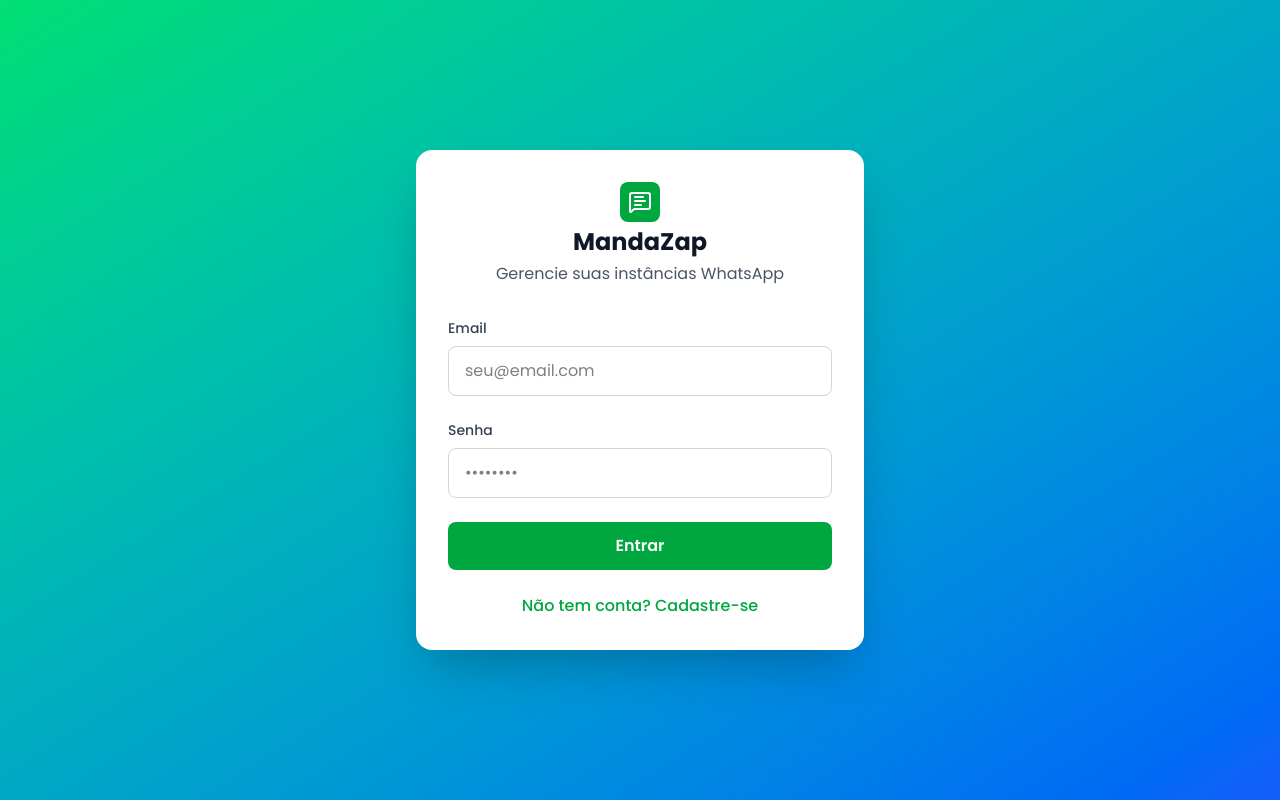
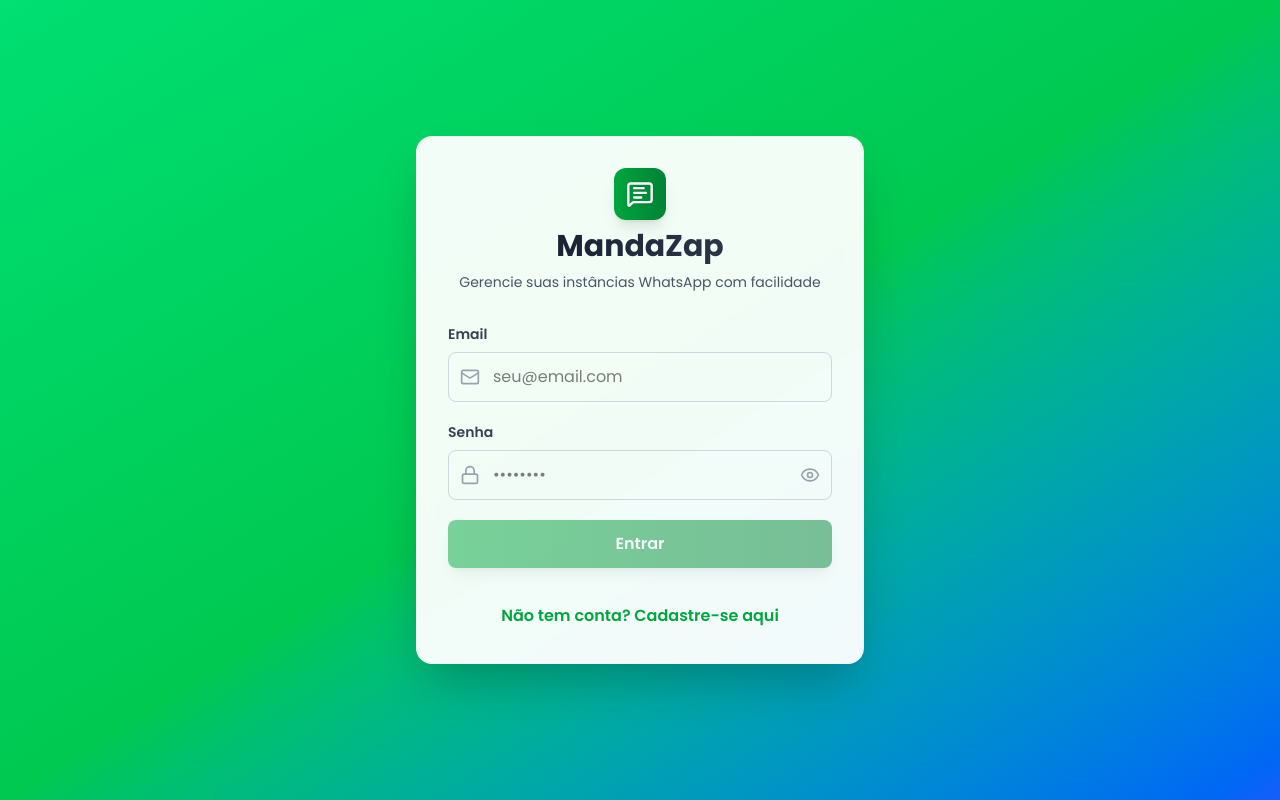
Before and after one commit to GabrielFeijo/mandazap-client, a React (Vite) app: page / in a window 1280 px wide. Built offline with nearby package versions, Linux system fonts and the light colour scheme.

Commit message:
feat: enhance modals with validation, error handling, and keyboard accessibility

```diff
--- a/src/components/CreateInstanceModal.tsx
+++ b/src/components/CreateInstanceModal.tsx
@@ -1,5 +1,6 @@
-import React, { useState } from 'react';
+import React, { useState, useEffect, useRef, useCallback } from 'react';
 import { useMutation, useQueryClient } from '@tanstack/react-query';
+import { AlertCircle, Loader2 } from 'lucide-react';
 import { api } from '../services/api';
 
 interface CreateInstanceModalProps {
@@ -7,66 +8,186 @@ interface CreateInstanceModalProps {
 	onClose: () => void;
 }
 
+interface CreateInstanceData {
+	name: string;
+}
+
 export const CreateInstanceModal: React.FC<CreateInstanceModalProps> = ({
 	isOpen,
 	onClose,
 }) => {
 	const [name, setName] = useState('');
+	const [hasInteracted, setHasInteracted] = useState(false);
 	const queryClient = useQueryClient();
+	const inputRef = useRef<HTMLInputElement>(null);
+	const modalRef = useRef<HTMLDivElement>(null);
+
+	const isNameValid = name.trim().length >= 2;
+	const showError = hasInteracted && !isNameValid;
 
 	const createMutation = useMutation({
-		mutationFn: (name: string) => api.instances.create(name),
+		mutationFn: (data: CreateInstanceData) => api.instances.create(data.name),
 		onSuccess: () => {
 			queryClient.invalidateQueries({ queryKey: ['instances'] });
-			setName('');
-			onClose();
+			handleClose();
+		},
+		onError: (error) => {
+			console.error('Error creating instance:', error);
 		},
 	});
 
-	const handleSubmit = () => {
-		if (name.trim()) {
-			createMutation.mutate(name);
+	const handleClose = useCallback(() => {
+		setName('');
+		setHasInteracted(false);
+		createMutation.reset();
+		onClose();
+	}, [onClose, createMutation]);
+
+	const handleSubmit = useCallback(
+		(e?: React.FormEvent) => {
+			e?.preventDefault();
+			setHasInteracted(true);
+
+			if (isNameValid && !createMutation.isPending) {
+				createMutation.mutate({ name: name.trim() });
+			}
+		},
+		[name, isNameValid, createMutation]
+	);
+
+	const handleNameChange = useCallback(
+		(e: React.ChangeEvent<HTMLInputElement>) => {
+			setName(e.target.value);
+			if (!hasInteracted) setHasInteracted(true);
+		},
+		[hasInteracted]
+	);
+
+	useEffect(() => {
+		const handleEscape = (e: KeyboardEvent) => {
+			if (e.key === 'Escape' && isOpen) {
+				handleClose();
+			}
+		};
+
+		if (isOpen) {
+			document.addEventListener('keydown', handleEscape);
+			document.body.style.overflow = 'hidden';
 		}
-	};
+
+		return () => {
+			document.removeEventListener('keydown', handleEscape);
+			document.body.style.overflow = 'unset';
+		};
+	}, [isOpen, handleClose]);
+
+	const handleBackdropClick = useCallback(
+		(e: React.MouseEvent) => {
+			if (e.target === e.currentTarget) {
+				handleClose();
+			}
+		},
+		[handleClose]
+	);
 
 	if (!isOpen) return null;
 
 	return (
-		<div className='fixed inset-0 bg-black/50 flex items-center justify-center p-4 z-50'>
-			<div className='bg-white rounded-2xl p-6 max-w-md w-full'>
-				<h3 className='text-lg font-semibold mb-4'>Nova Instância</h3>
+		<div
+			className='fixed inset-0 bg-black/50 flex items-center justify-center p-4 z-50 animate-in fade-in duration-200'
+			onClick={handleBackdropClick}
+			role='dialog'
+			aria-modal='true'
+			aria-labelledby='modal-title'
+		>
+			<div
+				ref={modalRef}
+				className='bg-white rounded-2xl p-6 max-w-md w-full shadow-2xl animate-in zoom-in-95 duration-200'
+				onClick={(e) => e.stopPropagation()}
+			>
+				<div className='flex items-center justify-between mb-6'>
+					<h3
+						id='modal-title'
+						className='text-xl font-semibold text-gray-900'
+					>
+						Nova Instância
+					</h3>
+				</div>
 
-				<div>
-					<div className='mb-4'>
-						<label className='block text-sm font-medium text-gray-700 mb-2'>
+				<form onSubmit={handleSubmit}>
+					<div className='mb-6'>
+						<label
+							htmlFor='instance-name'
+							className='block text-sm font-medium text-gray-700 mb-2'
+						>
 							Nome da Instância
 						</label>
 						<input
+							ref={inputRef}
+							id='instance-name'
 							type='text'
 							value={name}
-							onChange={(e) => setName(e.target.value)}
-							className='w-full px-4 py-3 border border-gray-300 rounded-lg focus:ring-2 focus:ring-green-500 focus:border-transparent'
+							onChange={handleNameChange}
+							className={`w-full px-4 py-3 border rounded-lg transition-all duration-200 ${
+								showError
+									? 'border-red-300 focus:ring-2 focus:ring-red-500 focus:border-red-500'
+									: 'border-gray-300 focus:ring-2 focus:ring-green-500 focus:border-transparent'
+							} outline-none`}
 							placeholder='Ex: Vendas, Suporte, Pessoal...'
+							maxLength={50}
+							aria-invalid={showError}
+							aria-describedby={showError ? 'name-error' : undefined}
 						/>
+
+						<div className='mt-1.5 text-xs text-gray-500 text-right'>
+							{name.length}/50
+						</div>
+
+						{showError && (
+							<p
+								id='name-error'
+								className='mt-2 text-sm text-red-600 flex items-center'
+							>
+								<AlertCircle className='w-4 h-4 mr-1' />
+								Nome deve ter pelo menos 2 caracteres
+							</p>
+						)}
 					</div>
+
+					{createMutation.isError && (
+						<div className='mb-4 p-3 bg-red-50 border border-red-200 rounded-lg'>
+							<p className='text-sm text-red-700 flex items-center'>
+								<AlertCircle className='w-4 h-4 mr-2' />
+								Erro ao criar instância. Tente novamente.
+							</p>
+						</div>
+					)}
 
 					<div className='flex space-x-3'>
 						<button
 							type='button'
-							onClick={onClose}
-							className='flex-1 px-4 py-2 border border-gray-300 text-gray-700 rounded-lg hover:bg-gray-50 transition-colors'
+							onClick={handleClose}
+							disabled={createMutation.isPending}
+							className='flex-1 px-4 py-3 border border-gray-300 text-gray-700 rounded-lg hover:bg-gray-50 transition-colors disabled:opacity-50 disabled:cursor-not-allowed font-medium'
 						>
 							Cancelar
 						</button>
 						<button
-							onClick={handleSubmit}
-							disabled={createMutation.isPending}
-							className='flex-1 bg-green-600 text-white py-2 px-4 rounded-lg hover:bg-green-700 transition-colors disabled:opacity-50'
+							type='submit'
+							disabled={createMutation.isPending || !isNameValid}
+							className='flex-1 bg-green-600 text-white py-3 px-4 rounded-lg hover:bg-green-700 transition-all duration-200 disabled:opacity-50 disabled:cursor-not-allowed font-medium flex items-center justify-center '
 						>
-							{createMutation.isPending ? 'Criando...' : 'Criar'}
+							{createMutation.isPending ? (
+								<>
+									<Loader2 className='animate-spin mr-2 h-4 w-4' />
+									Criando...
+								</>
+							) : (
+								'Criar Instância'
+							)}
 						</button>
 					</div>
-				</div>
+				</form>
 			</div>
 		</div>
 	);
--- a/src/components/LoginForm.tsx
+++ b/src/components/LoginForm.tsx
@@ -1,104 +1,298 @@
-import React, { useState } from 'react';
-import { MessageSquareText } from 'lucide-react';
+import React, { useState, useCallback } from 'react';
+import {
+	MessageSquareText,
+	Eye,
+	EyeOff,
+	Mail,
+	Lock,
+	User,
+	AlertCircle,
+} from 'lucide-react';
 import { useAuth } from '../hooks/useAuth';
+
+interface FormData {
+	email: string;
+	password: string;
+	name: string;
+}
+
+interface FormErrors {
+	email?: string;
+	password?: string;
+	name?: string;
+	general?: string;
+}
 
 export const LoginForm: React.FC = () => {
 	const [isLogin, setIsLogin] = useState(true);
-	const [email, setEmail] = useState('');
-	const [password, setPassword] = useState('');
-	const [name, setName] = useState('');
+	const [showPassword, setShowPassword] = useState(false);
 	const [loading, setLoading] = useState(false);
+	const [errors, setErrors] = useState<FormErrors>({});
+
+	const [formData, setFormData] = useState<FormData>({
+		email: '',
+		password: '',
+		name: '',
+	});
+
 	const { login, register } = useAuth();
 
-	const handleSubmit = async () => {
-		if (!email || !password || password.length < 6 || (!isLogin && !name))
+	const validateForm = useCallback((): FormErrors => {
+		const newErrors: FormErrors = {};
+
+		const emailRegex = /^[^\s@]+@[^\s@]+\.[^\s@]+$/;
+		if (!formData.email) {
+			newErrors.email = 'Email é obrigatório';
+		} else if (!emailRegex.test(formData.email)) {
+			newErrors.email = 'Email deve ter um formato válido';
+		}
+
+		if (!formData.password) {
+			newErrors.password = 'Senha é obrigatória';
+		} else if (formData.password.length < 6) {
+			newErrors.password = 'Senha deve ter pelo menos 6 caracteres';
+		}
+
+		if (!isLogin && !formData.name.trim()) {
+			newErrors.name = 'Nome é obrigatório';
+		}
+
+		return newErrors;
+	}, [formData, isLogin]);
+
+	const handleInputChange = useCallback(
+		(field: keyof FormData, value: string) => {
+			setFormData((prev) => ({ ...prev, [field]: value }));
+
+			if (errors[field]) {
+				setErrors((prev) => {
+					const newErrors = { ...prev };
+					delete newErrors[field];
+					return newErrors;
+				});
+			}
+		},
+		[errors]
+	);
+
+	const handleSubmit = useCallback(
+		async (e: React.FormEvent) => {
+			e.preventDefault();
+
+			const formErrors = validateForm();
+			if (Object.keys(formErrors).length > 0) {
+				setErrors(formErrors);
 				return;
+			}
 
 			setLoading(true);
+			setErrors({});
 
 			try {
 				if (isLogin) {
-				await login(email, password);
+					await login(formData.email, formData.password);
 				} else {
-				await register(email, password, name);
+					await register(formData.email, formData.password, formData.name);
 				}
 			} catch (error) {
-			console.error(
-				error instanceof Error ? error.message : 'Erro desconhecido'
-			);
+				const errorMessage =
+					error instanceof Error ? error.message : 'Erro desconhecido';
+				setErrors({ general: errorMessage });
+				console.error('Auth error:', errorMessage);
 			} finally {
 				setLoading(false);
 			}
-	};
+		},
+		[formData, isLogin, login, register, validateForm]
+	);
+
+	const toggleMode = useCallback(() => {
+		setIsLogin(!isLogin);
+		setErrors({});
+		setFormData((prev) => ({ ...prev, name: '' }));
+	}, [isLogin]);
+
+	const handleKeyDown = useCallback(
+		(e: React.KeyboardEvent) => {
+			if (e.key === 'Enter' && !loading) {
+				handleSubmit(e);
+			}
+		},
+		[handleSubmit, loading]
+	);
+
+	const isFormValid =
+		formData.email &&
+		formData.password &&
+		formData.password.length >= 6 &&
+		(isLogin || formData.name.trim());
 
 	return (
-		<div className='min-h-screen bg-gradient-to-br from-green-400 to-blue-600 flex items-center justify-center p-4'>
-			<div className='bg-white rounded-2xl shadow-2xl w-full max-w-md p-8'>
-				<div className='text-center space-y-1 mb-8'>
-					<div className='bg-green-600 p-2 rounded-lg w-fit mx-auto'>
-						<MessageSquareText className='w-6 h-6 text-white' />
+		<div className='min-h-screen bg-gradient-to-br from-green-400 via-green-500 to-blue-600 flex items-center justify-center p-4'>
+			<div className='bg-white/95 backdrop-blur-sm rounded-2xl shadow-2xl w-full max-w-md p-8 animate-in fade-in duration-500'>
+				<div className='text-center space-y-2 mb-8'>
+					<div className='bg-gradient-to-r from-green-600 to-green-700 p-3 rounded-xl w-fit mx-auto shadow-lg'>
+						<MessageSquareText className='w-7 h-7 text-white drop-shadow-sm' />
 					</div>
-					<h1 className='text-2xl font-bold text-gray-900'>MandaZap</h1>
-					<p className='text-gray-600'>Gerencie suas instâncias WhatsApp</p>
+					<h1 className='text-3xl font-bold bg-gradient-to-r from-gray-900 to-gray-700 bg-clip-text text-transparent'>
+						MandaZap
+					</h1>
+					<p className='text-gray-600 text-sm'>
+						Gerencie suas instâncias WhatsApp com facilidade
+					</p>
 				</div>
 
-				<div className='space-y-6'>
-					{!isLogin && (
+				{errors.general && (
+					<div className='mb-6 p-4 bg-red-50 border border-red-200 rounded-lg flex items-start space-x-3'>
+						<AlertCircle className='w-5 h-5 text-red-500 mt-0.5 flex-shrink-0' />
 						<div>
-							<label className='block text-sm font-medium text-gray-700 mb-2'>
-								Nome
-							</label>
-							<input
-								type='text'
-								value={name}
-								onChange={(e) => setName(e.target.value)}
-								className='w-full px-4 py-3 border border-gray-300 rounded-lg focus:ring-2 focus:ring-green-500 focus:border-transparent'
-								placeholder='Seu nome'
-							/>
+							<p className='text-red-800 text-sm font-medium'>
+								Erro de autenticação
+							</p>
+							<p className='text-red-700 text-sm'>{errors.general}</p>
+						</div>
 					</div>
 				)}
 
-					<div>
-						<label className='block text-sm font-medium text-gray-700 mb-2'>
+				<form
+					onSubmit={handleSubmit}
+					className='space-y-5'
+					onKeyDown={handleKeyDown}
+				>
+					{!isLogin && (
+						<div className='space-y-2'>
+							<label
+								htmlFor='name'
+								className='block text-sm font-semibold text-gray-700'
+							>
+								Nome completo
+							</label>
+							<div className='relative'>
+								<User className='absolute left-3 top-1/2 transform -translate-y-1/2 w-5 h-5 text-gray-400' />
+								<input
+									id='name'
+									type='text'
+									value={formData.name}
+									onChange={(e) => handleInputChange('name', e.target.value)}
+									className={`w-full pl-11 pr-4 py-3 border rounded-lg transition-all duration-200 focus:ring-2 focus:ring-green-500 focus:border-transparent ${
+										errors.name
+											? 'border-red-300 bg-red-50'
+											: 'border-gray-300 hover:border-gray-400 focus:bg-white'
+									} outline-none`}
+									placeholder='Seu nome completo'
+									autoComplete='name'
+								/>
+							</div>
+							{errors.name && (
+								<p className='text-red-600 text-sm flex items-center space-x-1'>
+									<AlertCircle className='w-4 h-4' />
+									<span>{errors.name}</span>
+								</p>
+							)}
+						</div>
+					)}
+
+					<div className='space-y-2'>
+						<label
+							htmlFor='email'
+							className='block text-sm font-semibold text-gray-700'
+						>
 							Email
 						</label>
+						<div className='relative'>
+							<Mail className='absolute left-3 top-1/2 transform -translate-y-1/2 w-5 h-5 text-gray-400' />
 							<input
+								id='email'
 								type='email'
-							value={email}
-							onChange={(e) => setEmail(e.target.value)}
-							className='w-full px-4 py-3 border border-gray-300 rounded-lg focus:ring-2 focus:ring-green-500 focus:border-transparent'
+								value={formData.email}
+								onChange={(e) => handleInputChange('email', e.target.value)}
+								className={`w-full pl-11 pr-4 py-3 border rounded-lg transition-all duration-200 focus:ring-2 focus:ring-green-500 focus:border-transparent ${
+									errors.email
+										? 'border-red-300 bg-red-50'
+										: 'border-gray-300 hover:border-gray-400 focus:bg-white'
+								} outline-none`}
 								placeholder='seu@email.com'
+								autoComplete='email'
 							/>
 						</div>
+						{errors.email && (
+							<p className='text-red-600 text-sm flex items-center space-x-1'>
+								<AlertCircle className='w-4 h-4' />
+								<span>{errors.email}</span>
+							</p>
+						)}
+					</div>
 
-					<div>
-						<label className='block text-sm font-medium text-gray-700 mb-2'>
+					<div className='space-y-2'>
+						<label
+							htmlFor='password'
+							className='block text-sm font-semibold text-gray-700'
+						>
 							Senha
 						</label>
+						<div className='relative'>
+							<Lock className='absolute left-3 top-1/2 transform -translate-y-1/2 w-5 h-5 text-gray-400' />
 							<input
-							type='password'
-							value={password}
-							onChange={(e) => setPassword(e.target.value)}
-							className='w-full px-4 py-3 border border-gray-300 rounded-lg focus:ring-2 focus:ring-green-500 focus:border-transparent'
+								id='password'
+								type={showPassword ? 'text' : 'password'}
+								value={formData.password}
+								onChange={(e) => handleInputChange('password', e.target.value)}
+								className={`w-full pl-11 pr-12 py-3 border rounded-lg transition-all duration-200 focus:ring-2 focus:ring-green-500 focus:border-transparent ${
+									errors.password
+										? 'border-red-300 bg-red-50'
+										: 'border-gray-300 hover:border-gray-400 focus:bg-white'
+								} outline-none`}
 								placeholder='••••••••'
+								autoComplete={isLogin ? 'current-password' : 'new-password'}
 							/>
+							<button
+								type='button'
+								onClick={() => setShowPassword(!showPassword)}
+								className='absolute right-3 top-1/2 transform -translate-y-1/2 text-gray-400 hover:text-gray-600 transition-colors'
+								tabIndex={-1}
+							>
+								{showPassword ? (
+									<EyeOff className='w-5 h-5' />
+								) : (
+									<Eye className='w-5 h-5' />
+								)}
+							</button>
+						</div>
+						{errors.password && (
+							<p className='text-red-600 text-sm flex items-center space-x-1'>
+								<AlertCircle className='w-4 h-4' />
+								<span>{errors.password}</span>
+							</p>
+						)}
 					</div>
 
 					<button
-						onClick={handleSubmit}
-						disabled={loading}
-						className='w-full bg-green-600 text-white py-3 rounded-lg font-semibold hover:bg-green-700 transition-colors disabled:opacity-50'
+						type='submit'
+						disabled={loading || !isFormValid}
+						className='w-full bg-gradient-to-r from-green-600 to-green-700 text-white py-3 rounded-lg font-semibold shadow-lg hover:from-green-700 hover:to-green-800 focus:ring-4 focus:ring-green-500/30 transition-all duration-200 disabled:opacity-50 disabled:cursor-not-allowed disabled:transform-none transform hover:scale-[1.02] active:scale-[0.98]'
 					>
-						{loading ? 'Carregando...' : isLogin ? 'Entrar' : 'Cadastrar'}
+						{loading ? (
+							<span className='flex items-center justify-center space-x-2'>
+								<div className='w-4 h-4 border-2 border-white/30 border-t-white rounded-full animate-spin' />
+								<span>Processando...</span>
+							</span>
+						) : isLogin ? (
+							'Entrar'
+						) : (
+							'Criar conta'
+						)}
 					</button>
-				</div>
+				</form>
 
-				<div className='mt-6 text-center'>
+				<div className='mt-8 text-center'>
 					<button
-						onClick={() => setIsLogin(!isLogin)}
-						className='text-green-600 hover:text-green-700 font-medium'
+						type='button'
+						onClick={toggleMode}
+						className='text-green-600 hover:text-green-700 font-semibold transition-colors duration-200 hover:underline focus:outline-none focus:ring-offset-2 rounded px-2 py-1'
 					>
-						{isLogin ? 'Não tem conta? Cadastre-se' : 'Já tem conta? Entre'}
+						{isLogin
+							? 'Não tem conta? Cadastre-se aqui'
+							: 'Já tem conta? Faça login'}
 					</button>
 				</div>
 			</div>
```
Also changed, not shown: src/components/Dashboard.tsx (+4 -4 lines). Lines whose indentation alone changed are shown as unchanged.
